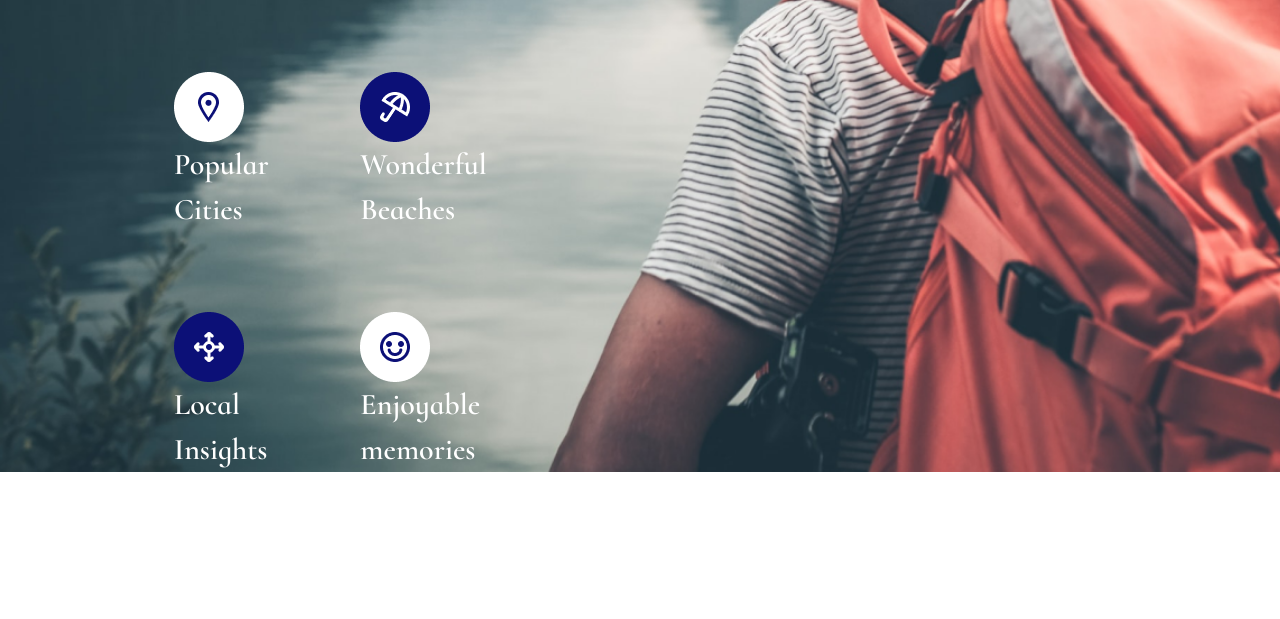
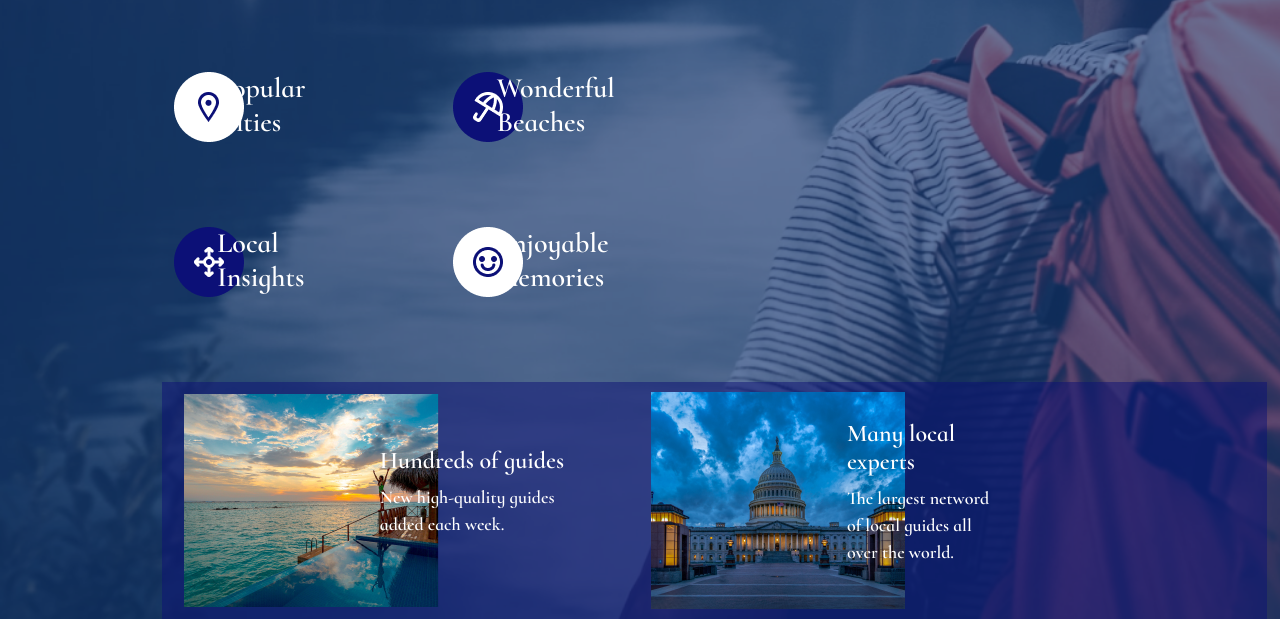
Before and after one commit to WalaaAlshaikh/Coding-Practice-W11, a plain HTML site: page index.html in a window 1280 px wide. Shown: the part 676-1295 px from the top of the page. Before the commit the page ends 1148 px from the top, so only its background shows below. Drawn offline with nearby package versions, Linux system fonts and the light colour scheme.

Commit message:
Finalizing the code

```diff
--- a/index.html
+++ b/index.html
@@ -41,24 +41,48 @@
           </div>
 
           <div class="row">
+            <div class="col-sm-1"><img src="assets/icon1.png"> </div>
+            <div class="col-md-2 "><h3>Popular Cities</h3> </div>
+
+            <div class="col-md-1"><img src="assets/icon2.png"> </div>
+            <div class="col-md-1"><h3>Wonderful Beaches</h3> </div>
+          </div>
+
+          <div class="row">
+            <div class="col-sm-1"><img src="assets/icon2 (1).png"> </div>
+            <div class="col-md-2 "><h3>Local Insights</h3> </div>
+
+            <div class="col-md-1"><img src="assets/icon3.png"> </div>
+            <div class="col-md-1"><h3> Enjoyable memories</h3> </div>
+          </div>
+          <!-- <div class="row ">
             <div class="col-2">
                 <img src="assets/icon1.png"> <span> Popular Cities</span>
             </div>
 
-            <div class="col-2">
+            <div class="col-2 ">
                 <img src="assets/icon2.png"> <span> Wonderful Beaches</span>
             </div>
-          </div>
+          </div> -->
 
 
-          <div class="row">
+          <!-- <div class="row">
             <div class="col-2">
-                <img src="assets/icon2 (1).png"> <span>Local Insights</span>
+                <img src="assets/icon2 (1).png"> <span> Local Insights</span>
             </div>
 
             <div class="col-2">
                 <img src="assets/icon3.png"> <span> Enjoyable memories</span>
             </div>
+          </div> -->
+
+          <div class="row align-items-center blue-bg">
+            <div class="col-md-2"><img src="assets/pexels-asad-photo-maldives-3155666 1.png"> </div>
+            <div class="col-md-3 text-box "><h4>Hundreds of guides</h4> <p class="short">   New high-quality guides added each week.</p></div>
+
+
+            <div class="col-md-2"><img src="assets/pexels-pierre-blaché-3369102 1.png"> </div>
+            <div class="col-md-2 text-box"><h4>Many local experts</h4> <p>   The largest netword of local guides all over the world.</p></div>
           </div>
 
     </div>
--- a/style.css
+++ b/style.css
@@ -11,6 +11,10 @@ body {
     background: url(assets/BackgroundImage.png);
     background-repeat: no-repeat;
     background-size: cover;
+
+}
+.container-fluid{
+    background-color: rgba(8, 44, 113, 0.6) !important;
 }
 
 .navbar {
@@ -49,7 +53,7 @@ margin: 20px;
         -1px 0px 0 rgb(0, 0, 0),
         0px 1px 0 rgb(24, 24, 24);
 
-    color: white !important;
+    color: #F5F5F5 !important;
     font-weight: bolder !important;
     font-size: 18px !important;
 
@@ -79,3 +83,26 @@ span{
     font-size: 30px;
 
 }
+
+h3{
+    width: 100px;
+    margin-left: -50px;
+    color: white !important;
+}
+.text-box{
+    color: white;
+    margin-left: 15px;
+    width: 150px;
+    font-size: large;
+}
+
+.short{
+    width: 200px;
+}
+
+.blue-bg{
+    padding: 10px;
+    background-color: rgba(12, 16, 119, 0.5);
+    margin-right: 1px !important;
+
+}
```
